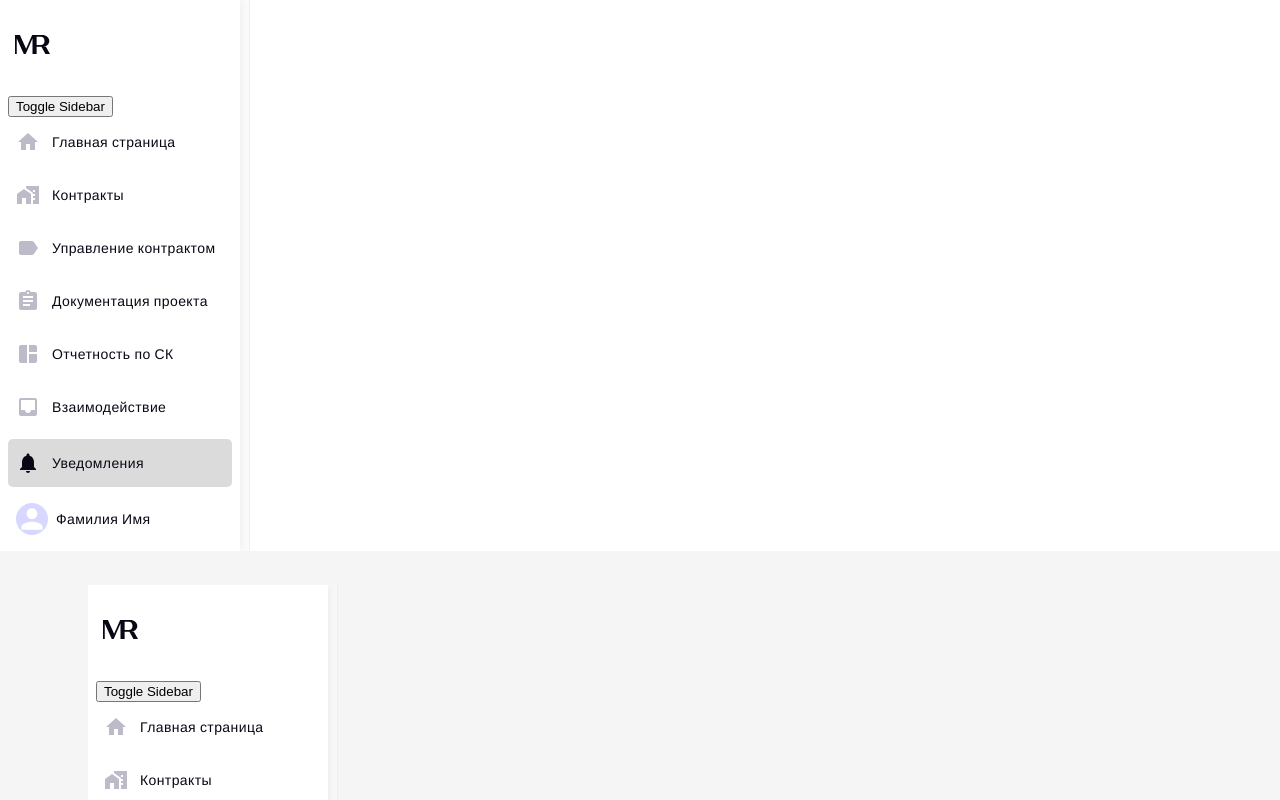
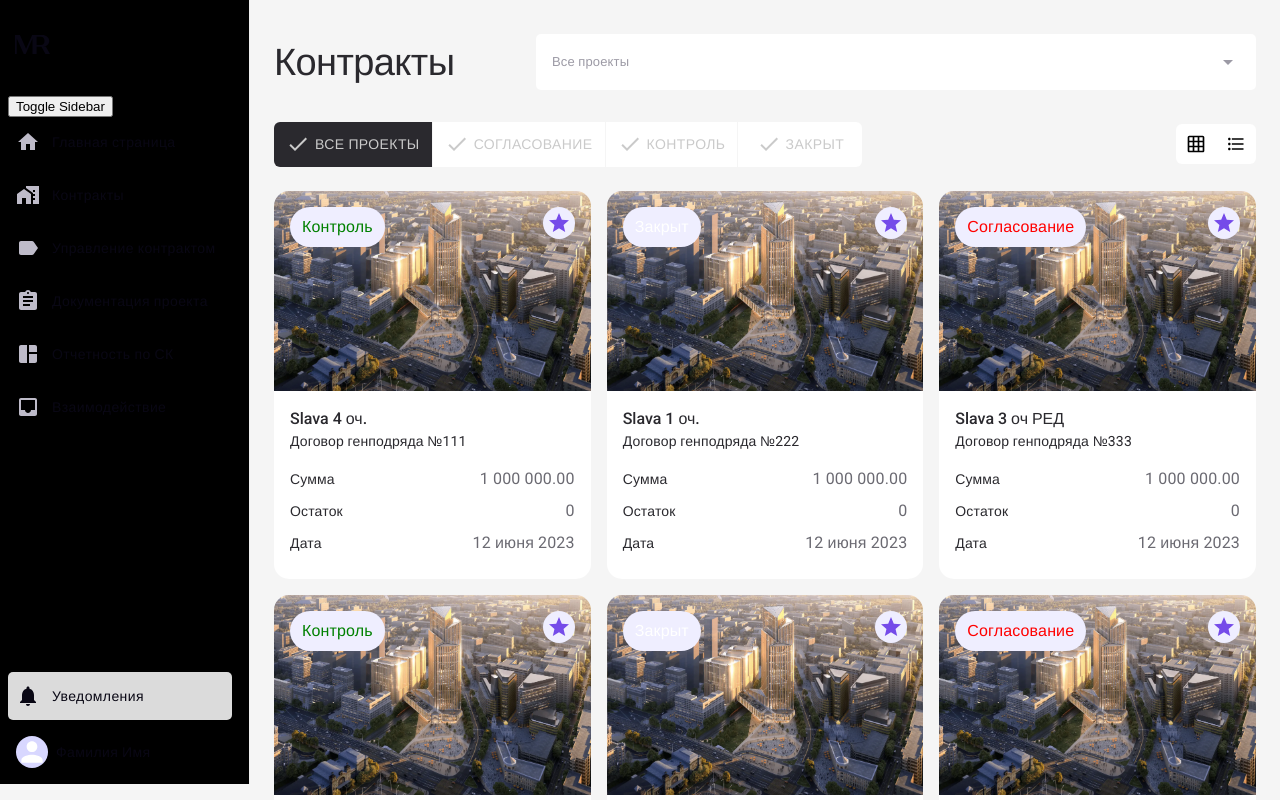
Before and after one commit to esilyaev/mrg-lkp, a React (Vite) app: page /contracts in a window 1280 px wide. Shown: the top 800 px of the page. Built offline with nearby package versions, Linux system fonts and the light colour scheme; a web font is replaced by a local one.

Commit message:
Pro Sidebar Ver

```diff
--- a/src/app/App.css
+++ b/src/app/App.css
@@ -0,0 +1,4 @@
+#root {
+  display: flex;
+  background-color: #f5f5f5;
+}
--- a/src/assets/sidebar.css
+++ b/src/assets/sidebar.css
@@ -5,15 +5,27 @@
 
 .ps-sidebar-root {
   width: 240px;
-  position: fixed;
-  top: 0px;
-  left: 0px;
+  height: 98vh;
+  background-color: #fff;
+  box-sizing: border-box;
+  margin-right: 24px;
 }
 
 .ps-collapsed {
-  width: 64px !important;
+  min-width: 64px !important;
+  width: 64px;
 }
 
 .ps-collapsed .sidebar__menu-title {
   display: none;
 }
+
+.ps-collapsed .SidebarButton {
+  /* width: 64px; */
+  left: 0px;
+  position: relative;
+}
+
+div[data-testid='ps-sidebar-container-test-id'] {
+  background-color: #000;
+}
--- a/src/pages/ContractsPage.tsx
+++ b/src/pages/ContractsPage.tsx
@@ -49,7 +49,6 @@ export const ContractsPage = () => {
   }, [filter])
   return (
     <>
-      <MRSidebar />
       <section>
         <Box>
           <MRHeader title="Контракты" select="Все проекты" />
--- a/src/pages/MainLayout.tsx
+++ b/src/pages/MainLayout.tsx
@@ -12,7 +12,6 @@ export const MainLayout = () => {
           paddingBottom: '34px',
           paddingRight: '24px',
           margin: '0 auto',
-          paddingLeft: '88px',
           background: 'rgba(245, 245, 245, 1)',
           color: 'rgba(42, 41, 46, 1)',
         }}
--- a/src/pages/ManagePage.tsx
+++ b/src/pages/ManagePage.tsx
@@ -4,7 +4,6 @@ import '../assets/reset.css'
 import '../assets/manage.css'
 // Components
 import Box from '@mui/material/Box'
-import { MRSidebar } from '../widgets/MRSidebar'
 import { ManageFilterButton } from '../comps/FilterButton'
 import { MRButton } from '../comps/MRButton'
 import { MRHeader } from '../comps/MRHeader'
@@ -75,7 +74,6 @@ import { rows } from './mockManage'
 export const ManagePage = () => {
   return (
     <>
-      <MRSidebar />
       <section className="manage">
         <Box>
           <MRHeader
--- a/src/pages/Welcome.tsx
+++ b/src/pages/Welcome.tsx
@@ -1,11 +1,9 @@
 import AcUnitIcon from '@mui/icons-material/AcUnit'
 import { IconButton } from '@mui/material'
-import { MRSidebar } from '../widgets/MRSidebar'
 
 export const Welcome = () => {
   return (
     <div>
-      <MRSidebar />
       <IconButton>
         <AcUnitIcon />
       </IconButton>
--- a/src/widgets/MRSidebar.tsx
+++ b/src/widgets/MRSidebar.tsx
@@ -31,6 +31,7 @@ export const SidebarButton = (props: { title: string; icon: React.ReactNode; nav
       }}
     >
       <Button
+        className="SidebarButton"
         onClick={props.nav}
         sx={{
           display: 'flex',
@@ -68,12 +69,7 @@ export const MRSidebar = () => {
           justifyContent: 'space-between',
           padding: '10px 0',
           width: '240px',
-          backgroundColor: '#ffffff',
           height: '100%',
-          top: '0',
-          left: '0',
-          boxShadow: '0 0 10px #00000012',
-          overflow: 'auto',
           zIndex: '10',
           transition: '.2s',
         }}
@@ -171,7 +167,7 @@ export const MRSidebar = () => {
                   height: '24px',
                 }}
               />
-              Уведомления
+              <div className="sidebar__menu-title">Уведомления</div>
             </Button>
           </Box>
 
@@ -200,7 +196,7 @@ export const MRSidebar = () => {
                   marginRight: '8px',
                 }}
               />
-              Фамилия Имя
+              <div className="sidebar__menu-title">Фамилия Имя</div>
             </Button>
           </Box>
         </Box>
```
